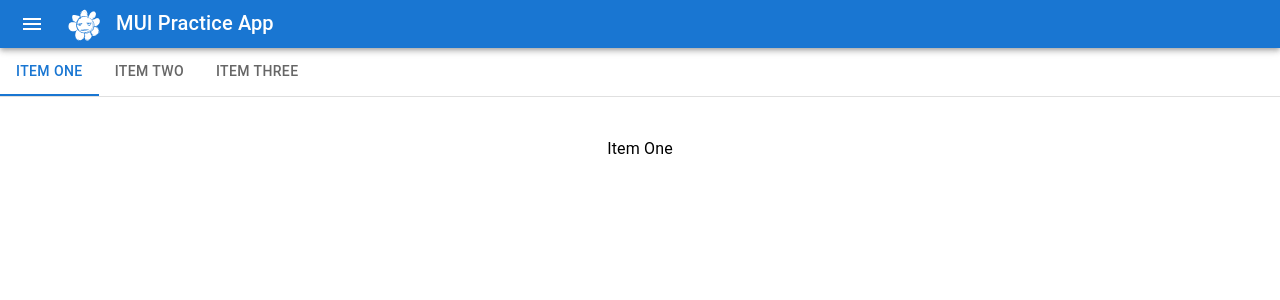
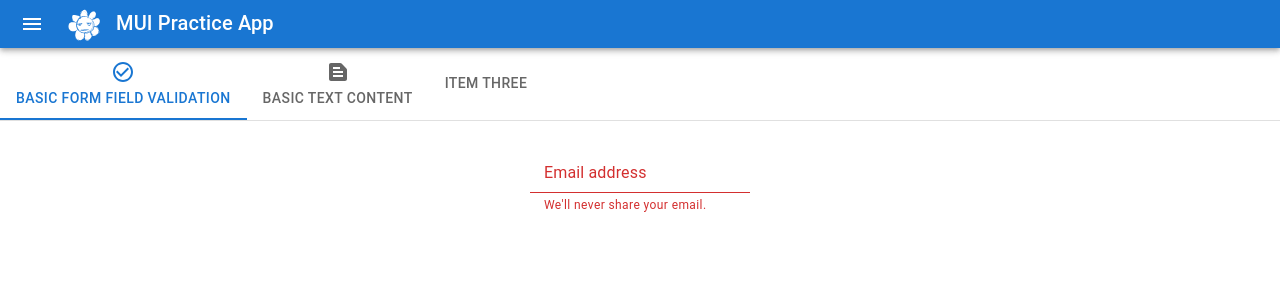
Before and after one commit to Sepiac/mui-practice, a React (Create React App) app: page / in a window 1280 px wide. Shown: the top 300 px of the page. Built offline with nearby package versions, Linux system fonts and the light colour scheme.

Commit message:
feat: add content to the first two tabs

```diff
--- a/src/components/TabsImpl.tsx
+++ b/src/components/TabsImpl.tsx
@@ -1,8 +1,17 @@
 import React, { SyntheticEvent, ReactElement, useState } from 'react'
-import { Box, Tabs, Tab, Typography } from '@mui/material'
+import CheckCircleOutlineIcon from '@mui/icons-material/CheckCircleOutline';
+import TextSnippetIcon from '@mui/icons-material/TextSnippet';
+import { Box, Tabs, Tab, Typography, FormControl, FormHelperText, InputLabel, Input, Paper } from '@mui/material'
+
+
+const validateEmail = (emailString: string): boolean => {
+  // eslint-disable-next-line no-control-regex
+  const emailRegex = /(?:[a-z0-9!#$%&'*+/=?^_`{|}~-]+(?:\.[a-z0-9!#$%&'*+/=?^_`{|}~-]+)*|"(?:[\x01-\x08\x0b\x0c\x0e-\x1f\x21\x23-\x5b\x5d-\x7f]|\\[\x01-\x09\x0b\x0c\x0e-\x7f])*")@(?:(?:[a-z0-9](?:[a-z0-9-]*[a-z0-9])?\.)+[a-z0-9](?:[a-z0-9-]*[a-z0-9])?|\[(?:(?:(2(5[0-5]|[0-4][0-9])|1[0-9][0-9]|[1-9]?[0-9]))\.){3}(?:(2(5[0-5]|[0-4][0-9])|1[0-9][0-9]|[1-9]?[0-9])|[a-z0-9-]*[a-z0-9]:(?:[\x01-\x08\x0b\x0c\x0e-\x1f\x21-\x5a\x53-\x7f]|\\[\x01-\x09\x0b\x0c\x0e-\x7f])+)\])/
+  return emailRegex.test(emailString)
+}
 
 interface TabPanelProps {
-  children: ReactElement,
+  children: ReactElement | ReactElement[],
   index: number,
   value: number,
 };
@@ -39,20 +48,28 @@ export const TabsImpl = () => {
   const handleChange = (event: SyntheticEvent<Element, Event>, newValue: number) => {
     setValue(newValue);
   };
+
+  const [email, setEmail] = useState('')
+
   return (
     <Box>
       <Box sx={{ borderBottom: 1, borderColor: 'divider' }}>
         <Tabs value={value} onChange={handleChange} aria-label="basic tabs example">
-          <Tab label="Item One" {...a11yProps(0)} />
-          <Tab label="Item Two" {...a11yProps(1)} />
+          <Tab label="Basic Form Field Validation" icon={<CheckCircleOutlineIcon />} {...a11yProps(0)} />
+          <Tab label="Basic Text Content" icon={<TextSnippetIcon />} {...a11yProps(1)} />
           <Tab label="Item Three" {...a11yProps(2)} />
         </Tabs>
       </Box>
       <TabPanel value={value} index={0}>
-        <p>Item One</p>
+        <FormControl error={!validateEmail(email)}>
+          <InputLabel htmlFor="my-input">Email address</InputLabel>
+          <Input id="my-input" aria-describedby="my-helper-text" onChange={e => setEmail(e.target.value)} />
+          <FormHelperText id="my-helper-text">We'll never share your email.</FormHelperText>
+        </FormControl>
       </TabPanel>
       <TabPanel value={value} index={1}>
-        <p>Item Two</p>
+        <Paper elevation={3} sx={{m:1}}>Lorem ipsum dolor sit amet, consectetur adipiscing elit, sed do eiusmod tempor incididunt ut labore et dolore magna aliqua. Ut enim ad minim veniam, quis nostrud exercitation ullamco laboris nisi ut aliquip ex ea commodo consequat. Duis aute irure dolor in reprehenderit in voluptate velit esse cillum dolore eu fugiat nulla pariatur. Excepteur sint occaecat cupidatat non proident, sunt in culpa qui officia deserunt mollit anim id est laborum.</Paper>
+        <Paper elevation={3} sx={{m:1}}>Sed ut perspiciatis unde omnis iste natus error sit voluptatem accusantium doloremque laudantium, totam rem aperiam, eaque ipsa quae ab illo inventore veritatis et quasi architecto beatae vitae dicta sunt explicabo. Nemo enim ipsam voluptatem quia voluptas sit aspernatur aut odit aut fugit, sed quia consequuntur magni dolores eos qui ratione voluptatem sequi nesciunt. Neque porro quisquam est, qui dolorem ipsum quia dolor sit amet, consectetur, adipisci velit, sed quia non numquam eius modi tempora incidunt ut labore et dolore magnam aliquam quaerat voluptatem. Ut enim ad minima veniam, quis nostrum exercitationem ullam corporis suscipit laboriosam, nisi ut aliquid ex ea commodi consequatur? Quis autem vel eum iure reprehenderit qui in ea voluptate velit esse quam nihil molestiae consequatur, vel illum qui dolorem eum fugiat quo voluptas nulla pariatur?</Paper>
       </TabPanel>
       <TabPanel value={value} index={2}>
         <p>Item Three</p>
```
